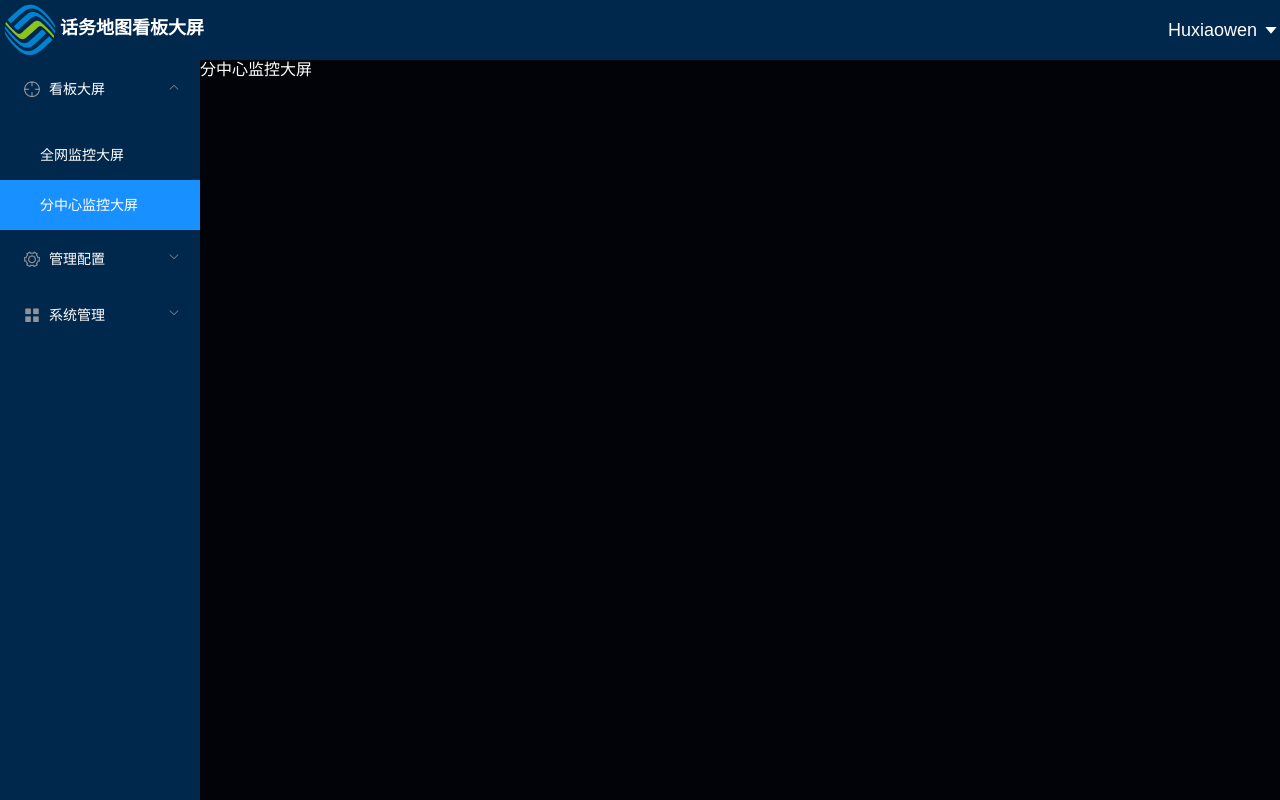
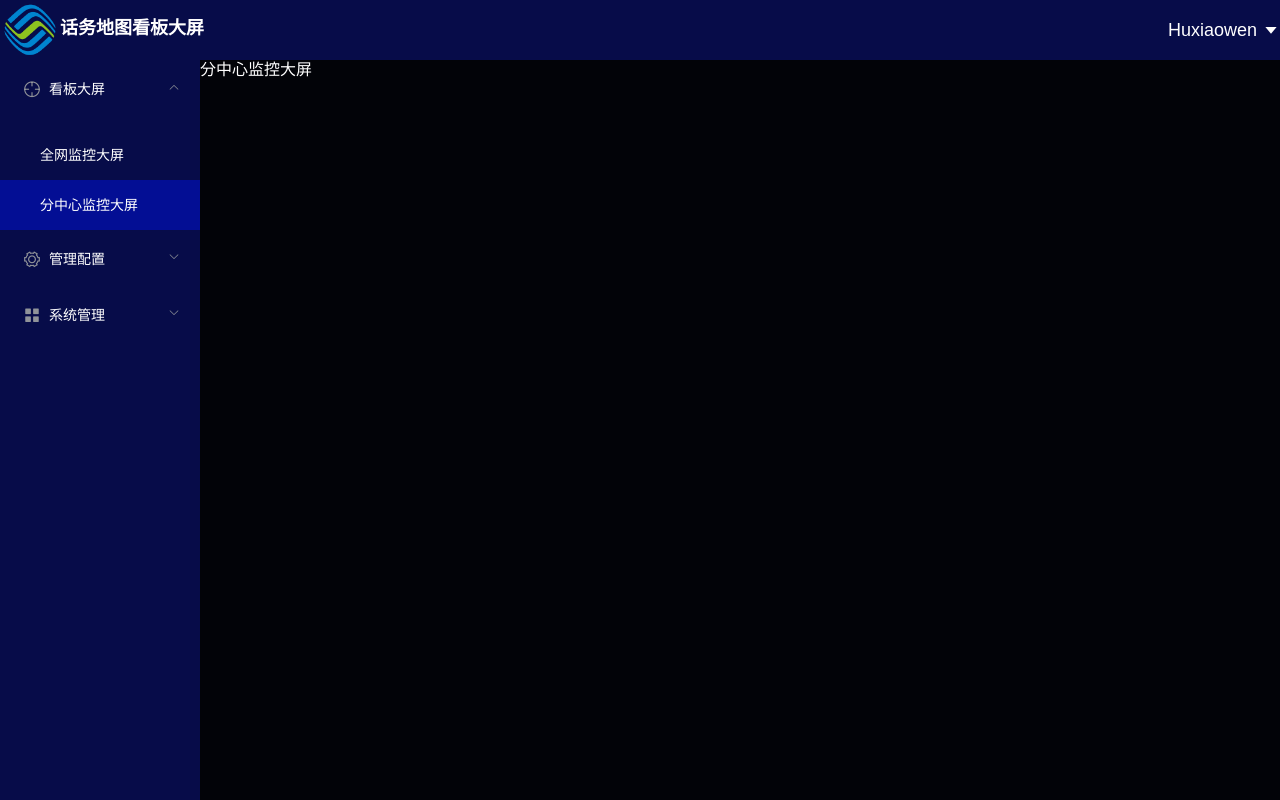
Before and after one commit to zhangbo-43/trafficMap, a Vue app: page /subCenterScreen in a window 1280 px wide. Built offline with nearby package versions, Linux system fonts and the light colour scheme; what @jiaminghi/data-view would draw is missing.

Commit message:
主页面侧边栏导航样式修改

```diff
--- a/src/assets/scss/common.scss
+++ b/src/assets/scss/common.scss
@@ -2,7 +2,7 @@
   color: #fff;
   .el-header {
     padding: 0;
-    background: rgb(0, 40, 77);
+    background: #070C49;
     img {
       height: 100%;
       vertical-align: middle
@@ -34,7 +34,7 @@
     }
     .el-menu-item.is-active {
       color: #fff;
-        background-color: #1890ff!important;
+        background-color: #030E94!important;
     }
 
     .el-menu-vertical-demo:not(.el-menu--collapse) {
--- a/src/components/breadcrumb.vue
+++ b/src/components/breadcrumb.vue
@@ -23,7 +23,7 @@ export default {
 <style lang="scss" scoped>
 .el-breadcrumb {
   vertical-align: center;
-  background:#ccc;
+  background:#fff;
   padding: 15px;
   box-sizing: border-box;
   font-size: 16px;
--- a/src/views/mainPanel.vue
+++ b/src/views/mainPanel.vue
@@ -23,7 +23,7 @@
           <!--            <el-radio-button :label="true">收起</el-radio-button>-->
           <!--          </el-radio-group>-->
           <el-menu :default-active="$route.name" class="el-menu-vertical-demo" @open="handleOpen" @close="handleClose" router
-                   :collapse="isCollapse" background-color="rgb(0, 40, 77)" text-color="#fff" unique-opened>
+                   :collapse="isCollapse" background-color="#070C49" text-color="#fff" unique-opened>
             <el-submenu index="1">
               <template slot="title">
                 <i class="el-icon-aim"></i>
```
